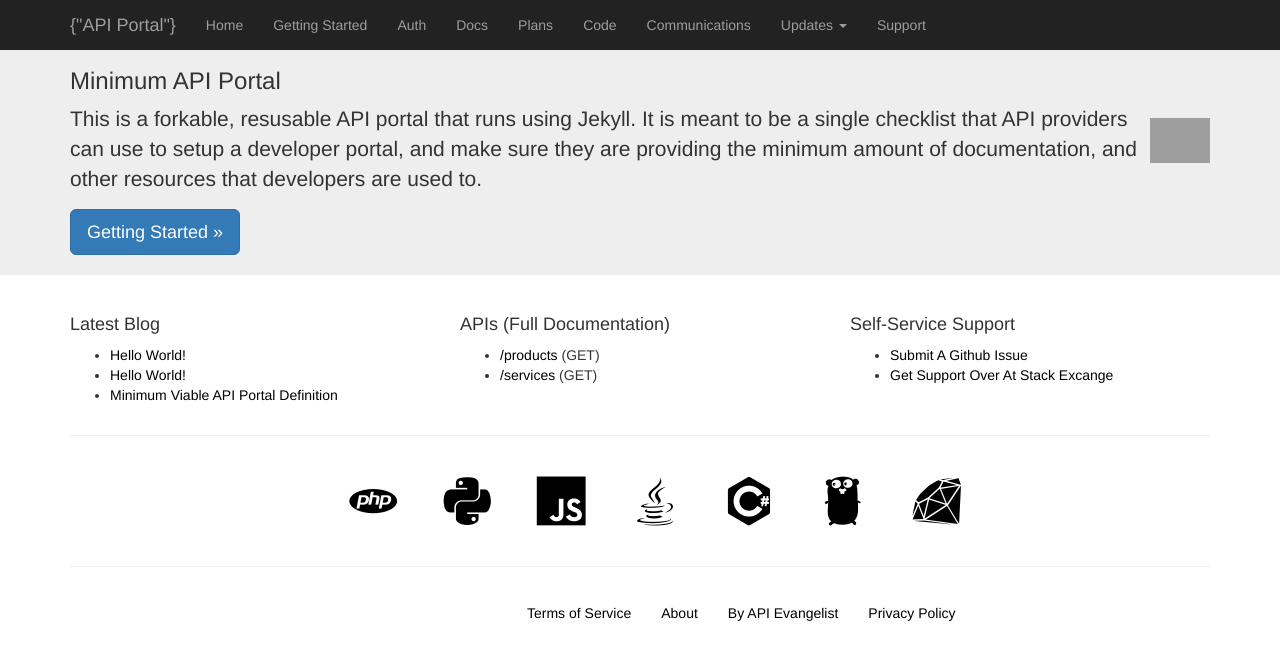
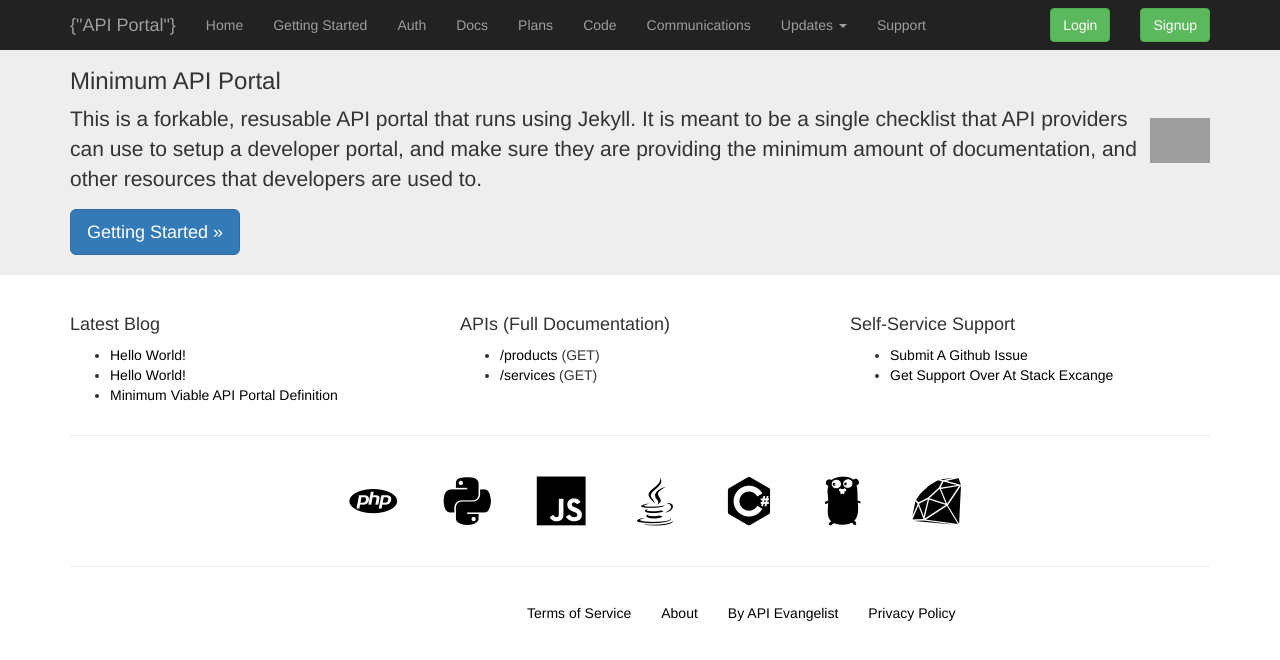
Before and after one commit to api-evangelist/portal-minimum, a Jekyll site: the page built from index.html, in a window 1280 px wide. Shown: the top 660 px of the page. Built offline with Jekyll 4.4.1, drawn with Linux system fonts in a browser that asks for light colours; grey boxes are pictures that could not be loaded.

Commit message:
add buttons back

```diff
--- a/_layouts/default.html
+++ b/_layouts/default.html
@@ -30,12 +30,12 @@
           </ul>
         </div>
         <div id="navbar" class="navbar-collapse collapse">
-          {% if site.getting_started.signup_on == true %}
+          {% if site.getting_started.signup_active == true %}
           <form class="navbar-form navbar-right">
             <button type="submit" class="btn btn-success">{{ site.getting_started.signup_label }}</button>
           </form>
           {% endif %}
-          {% if site.getting_started.login_on == true %}
+          {% if site.getting_started.login_active == true %}
           <form class="navbar-form navbar-right">
             <button type="submit" class="btn btn-success">{{ site.getting_started.login_label }}</button>
           </form>
```
